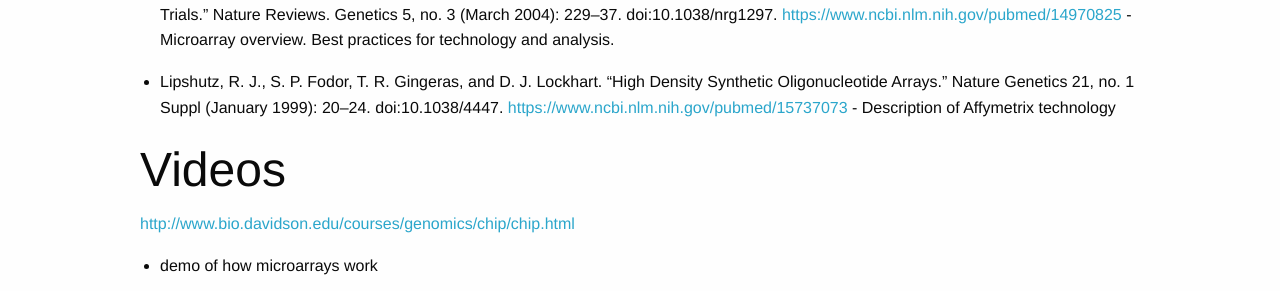
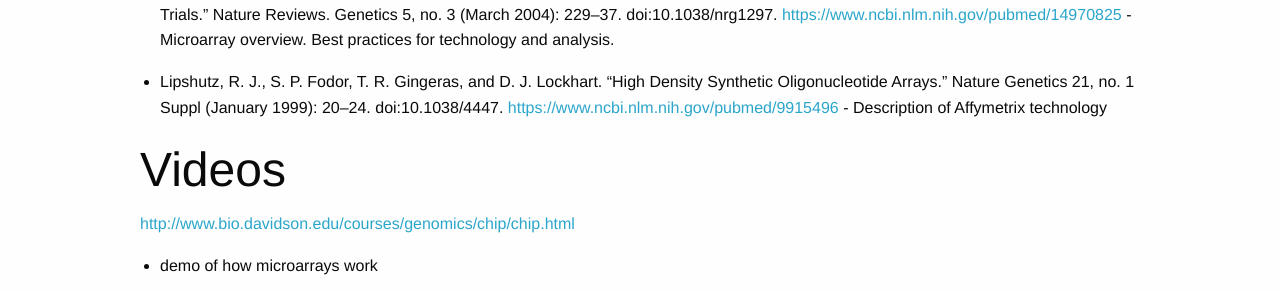
Before and after one commit to mdozmorov/BIOS567.2017, a Jekyll site: the page built from _posts/classplans/0003-01-06-02b_Microarray.md, in a window 1280 px wide. Shown: the part 235-526 px from the top of the page. Built offline with Jekyll 4.4.1, drawn with Linux system fonts in a browser that asks for light colours; our own code applies the rules of GitHub Pages for plain Markdown files; some of the changed lines change nothing that is shown.

Commit message:
Fix link

```diff
--- a/_posts/classplans/0003-01-06-02b_Microarray.md
+++ b/_posts/classplans/0003-01-06-02b_Microarray.md
@@ -18,7 +18,7 @@ visible: 1
 
 - Tumor Analysis Best Practices Working Group. “Expression Profiling--Best Practices for Data Generation and Interpretation in Clinical Trials.” Nature Reviews. Genetics 5, no. 3 (March 2004): 229–37. doi:10.1038/nrg1297. [https://www.ncbi.nlm.nih.gov/pubmed/14970825](https://www.ncbi.nlm.nih.gov/pubmed/14970825) - Microarray overview. Best practices for technology and analysis.
 
-- Lipshutz, R. J., S. P. Fodor, T. R. Gingeras, and D. J. Lockhart. “High Density Synthetic Oligonucleotide Arrays.” Nature Genetics 21, no. 1 Suppl (January 1999): 20–24. doi:10.1038/4447. [https://www.ncbi.nlm.nih.gov/pubmed/15737073](https://www.ncbi.nlm.nih.gov/pubmed/15737073) - Description of Affymetrix technology
+- Lipshutz, R. J., S. P. Fodor, T. R. Gingeras, and D. J. Lockhart. “High Density Synthetic Oligonucleotide Arrays.” Nature Genetics 21, no. 1 Suppl (January 1999): 20–24. doi:10.1038/4447. [https://www.ncbi.nlm.nih.gov/pubmed/9915496](https://www.ncbi.nlm.nih.gov/pubmed/9915496) - Description of Affymetrix technology
 
 # Videos
 
```
